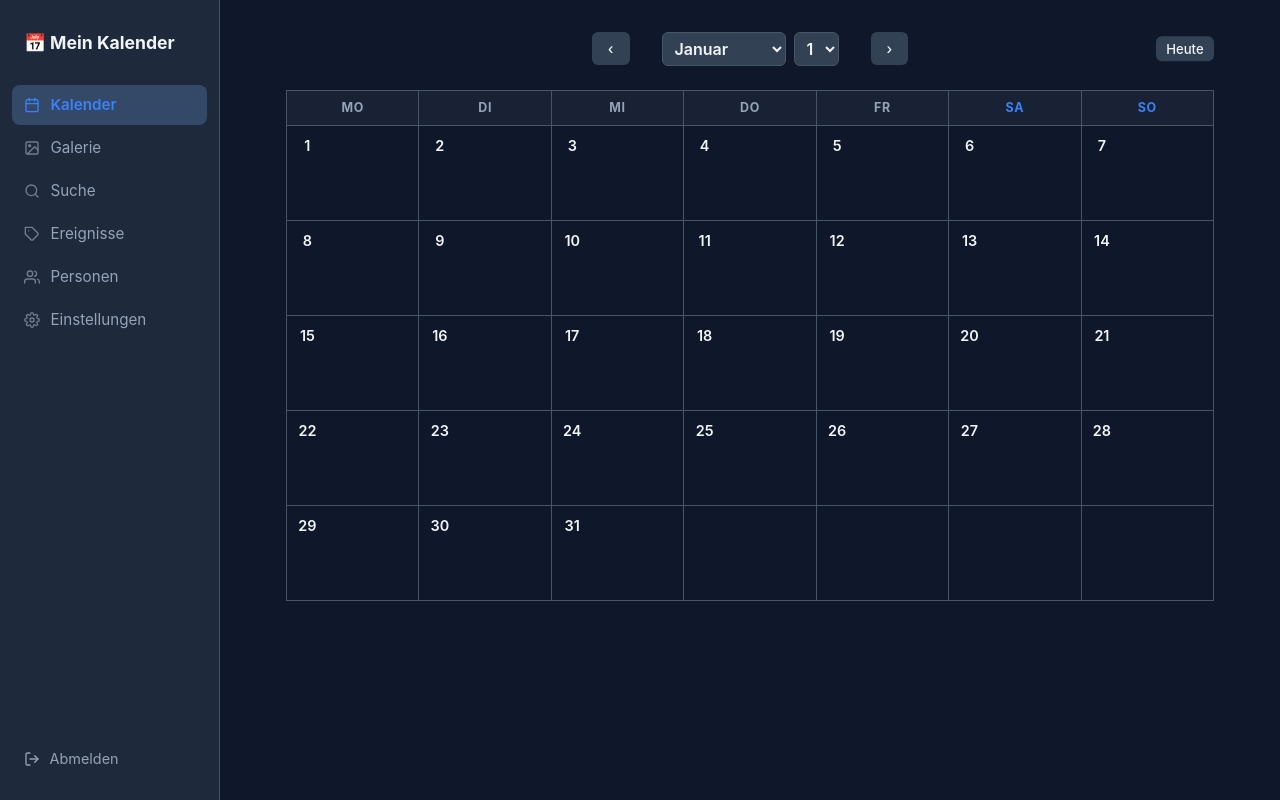
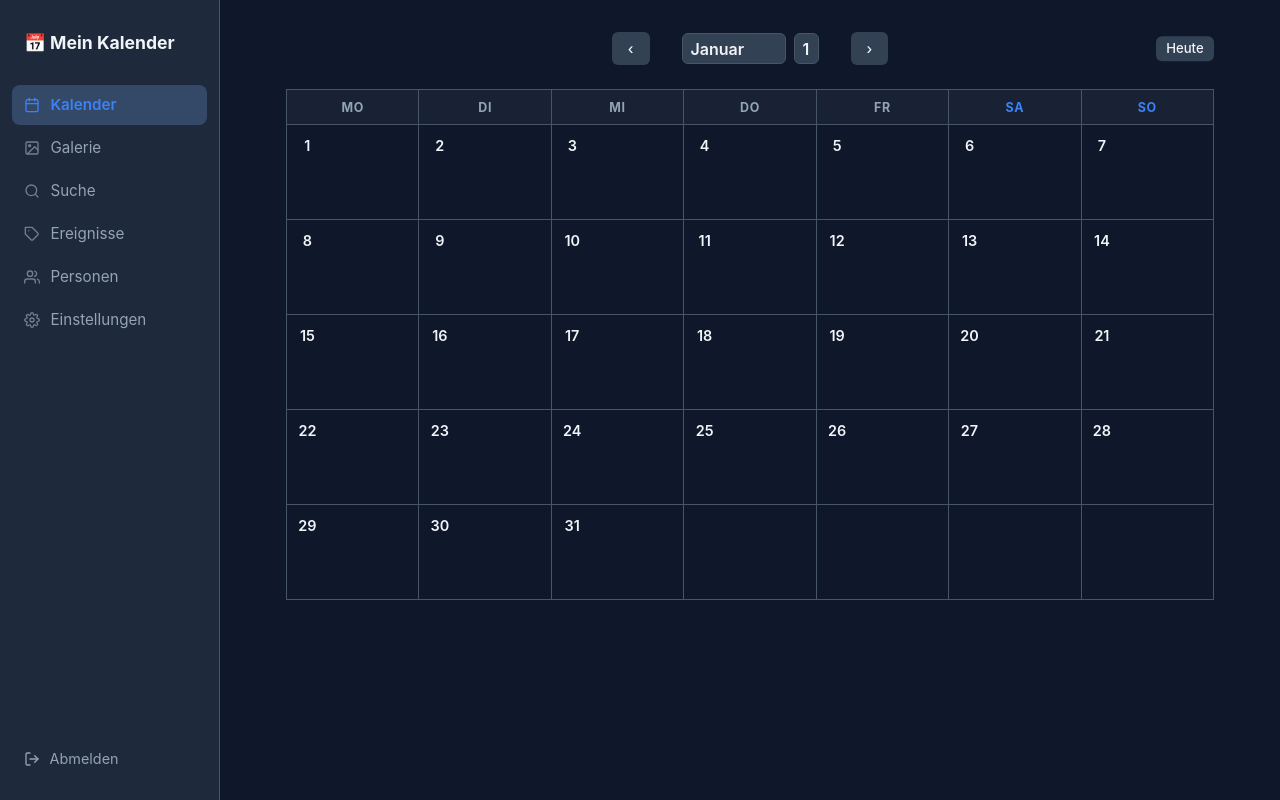
Before and after one commit to mdtay/kalender, a Flask app: page /monat/1/1 in a window 1280 px wide. Run offline with Flask 3, Linux system fonts and the light colour scheme; the visitor is signed in with stand-in values (Sample User, id 1); data comes from the database, SQL or seed files in the repository; data that the repository does not hold is empty; some libraries are stand-ins or nearby versions.

Commit message:
Aenderungen

```diff
--- a/static/css/style.css
+++ b/static/css/style.css
@@ -197,9 +197,12 @@ body > main {
     font-family: inherit;
     width: 100%;
     max-width: 100%;
+    min-width: 0;
     box-sizing: border-box;
     outline: none;
     transition: border-color 0.2s;
+    -webkit-appearance: none;
+    appearance: none;
 }
 .input:focus, textarea:focus, select:focus { border-color: var(--accent); }
 .input-small { width: 100%; margin-bottom: 0.4rem; }
```
